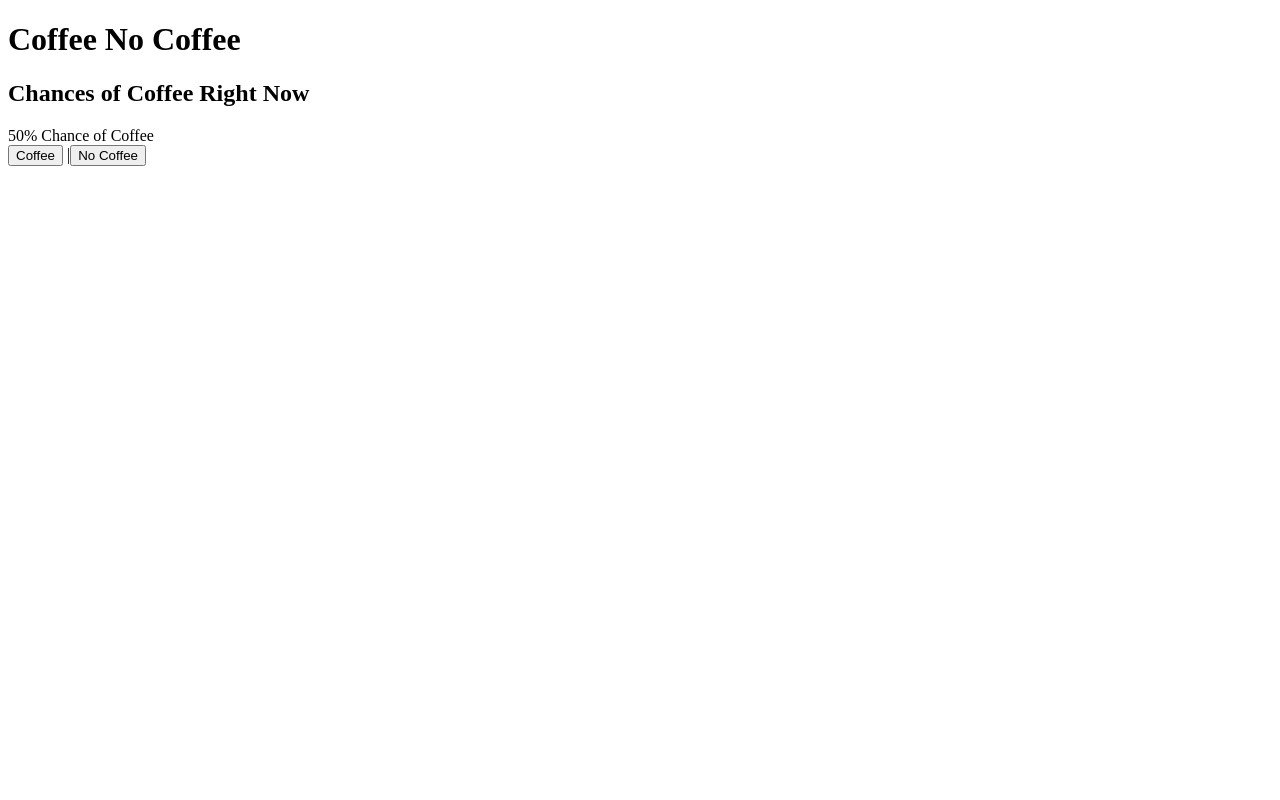
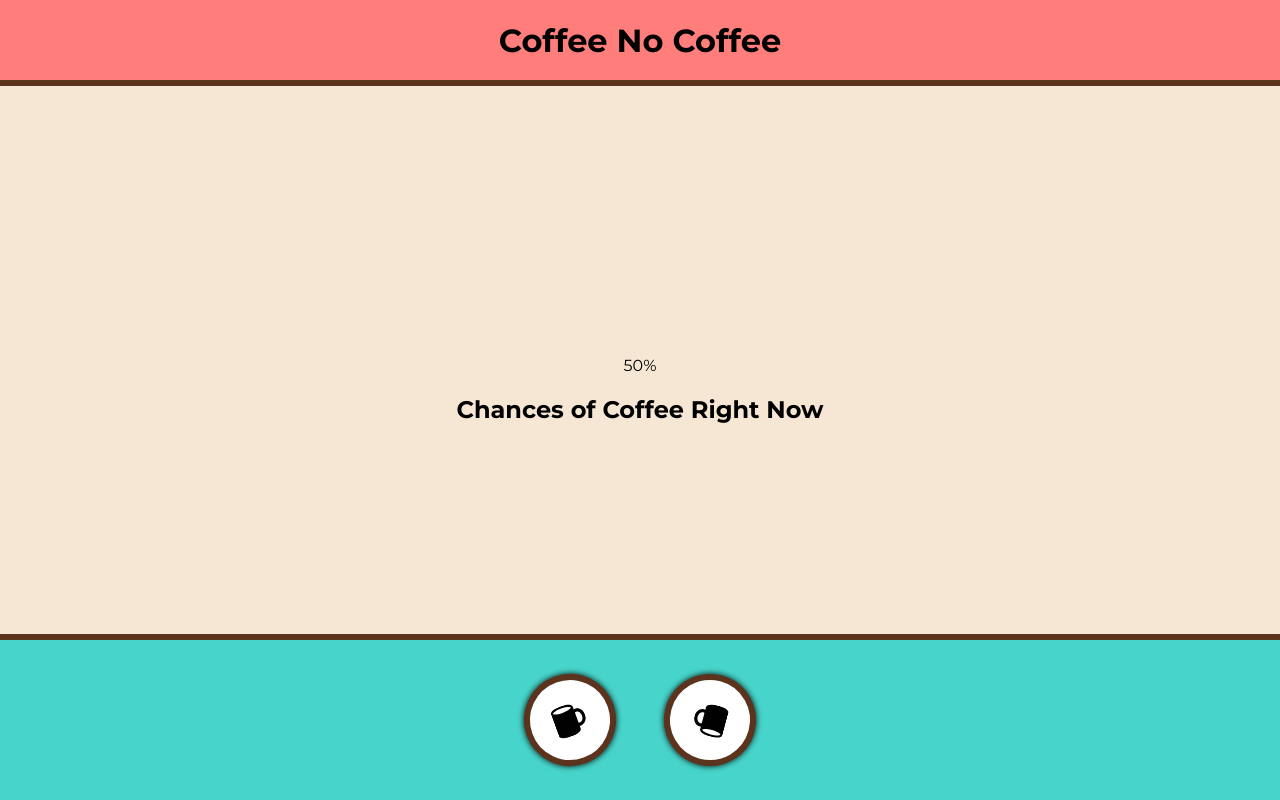
Before and after one commit to benjaminbwright/coffee-no-coffee, a React (Create React App) app in the folder client/: page / in a window 1280 px wide. Built offline with nearby package versions, Linux system fonts and the light colour scheme.

Commit message:
Added coffee is full

```diff
--- a/client/package.json
+++ b/client/package.json
@@ -3,6 +3,7 @@
   "version": "0.1.0",
   "private": true,
   "dependencies": {
+    "node-sass": "^4.12.0",
     "react": "^16.10.2",
     "react-dom": "^16.10.2",
     "react-scripts": "3.2.0"
--- a/client/src/App.js
+++ b/client/src/App.js
@@ -1,22 +1,38 @@
 import React from 'react';
-import './App.css';
+import coffeecup from './big-cup.svg';
+import './App.scss';
+
+console.log(coffeecup);
 
 function App() {
+
+  // Handle click event for the coffee is full icon.
+  const coffeeFullClick = () => {
+    console.log(`Yay! There's coffee.`);
+    // make an api call that tracks full coffee in the DB
+  }
+
+  // Handle click event for when the coffee is empty.
+  const coffeeEmptyClick = () => {
+    console.log(`There's no coffee. Come back later.`);
+    // make an api call that tracks empty coffee in the DB
+  }
+
   return (
     <div className="App">
       <header className="App-header">
         <h1>Coffee No Coffee</h1>
       </header>
       <div id="coffee-prediction">
+        <div id="coffee-odds">
+          50%
+        </div>
         <h2>Chances of Coffee Right Now</h2>
-        <div id="coffee-odds">
-          50% Chance of Coffee
-        </div>
       </div>
       <div id="footer-interface">
         <div id="coffee-buttons">
-          <button>Coffee</button> |
-          <button>No Coffee</button>
+          <div className="coffee-button filled-up" onClick={coffeeFullClick}><img src={coffeecup} alt="Coffe Cup"/></div>
+          <div className="coffee-button poured-out" onClick={coffeeEmptyClick}><img src={coffeecup} alt="Coffe Cup"/></div>
         </div>
       </div>
     </div>
--- /dev/null
+++ b/client/src/App.scss
@@ -0,0 +1,62 @@
+// Header styles
+.App-header {
+    position: fixed;
+    top: 0;
+    right: 0;
+    left: 0;
+    height: 10vh;
+    background: rgb(255, 126, 123);
+    border-bottom: solid 6px #5c341e;
+    display: flex;
+    flex-direction: row;
+    justify-content: center;
+    align-items: center;
+}
+
+// Coffee Prediction Styles
+#coffee-prediction {
+    display: flex;
+    flex-direction: column;
+    justify-content: center;
+    align-items: center;
+    height: 100vh;
+    background: rgb(245, 231, 212);
+}
+
+// Footer Interface Styles
+#footer-interface {
+    position: fixed;
+    right: 0;
+    bottom: 0;
+    left: 0;
+    height: 20vh;
+    background: rgb(71, 213, 203);
+    border-top: solid 6px #5c341e;
+    display: flex;
+    flex-direction: row;
+    justify-content: center;
+    align-items: center;
+    .coffee-button {
+        height: 2em;
+        width: 2em;
+        display: inline-block;
+        margin: 1.5em;
+        background: #fff;
+        padding: 1.5em;
+        border-radius: 50%;
+        border: solid 6px #5c341e;
+        box-shadow: 0 0 6px #000;
+        &.filled-up {
+            transform: rotate(-20deg);
+        }
+        &.poured-out {
+            transform: rotate(-165deg);
+        }
+        &:hover {
+            background: rgb(255, 126, 123);
+            img {
+                fill: #fff;
+            }
+        }
+    }
+}
--- a/client/src/index.css
+++ b/client/src/index.css
@@ -0,0 +1,7 @@
+@import url('https://fonts.googleapis.com/css?family=Montserrat:400,700&display=swap');
+html,
+body {
+    margin: 0;
+    padding: 0;
+    font-family: 'Montserrat', sans-serif;
+}
```
Also changed, not shown: client/src/App.css (deleted), client/src/big-cup.svg (added), 1 other file (tests, documents, lock files or other folders).
